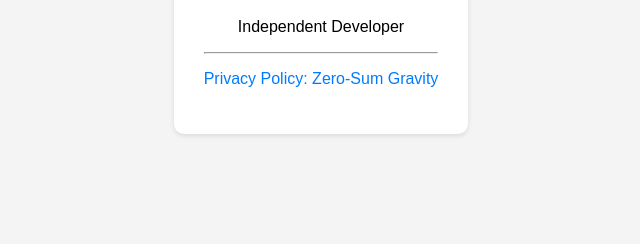
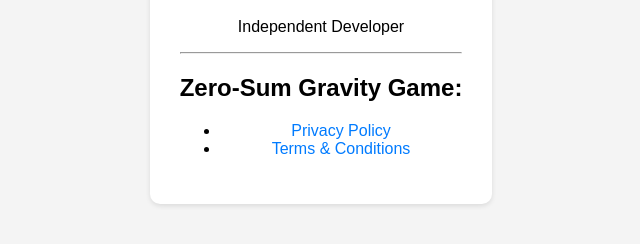
Before and after one commit to msemianin/msemianin.github.io, a plain HTML site: page index.html in a window 1280 px wide. Shown: the part 150-394 px from the top of the page, without its empty margins (319-959 px from the left). Drawn offline with Linux system fonts and the light colour scheme.

Commit message:
Update index.html

```diff
--- a/index.html
+++ b/index.html
@@ -13,7 +13,12 @@
         <h1>M. Semianin</h1>
         <p>Independent Developer</p>
         <hr>
-        <p><a href="/policies/zerosum/privacy-policy.html">Privacy Policy: Zero-Sum Gravity</a></p>
+        <p><h2>Zero-Sum Gravity Game:</h2></p>
+        <ul>
+            <li><a href="/policies/zerosum/privacy-policy.html">Privacy Policy</a></li>
+            <li><a href="/policies/zerosum/terms-and-conditions">Terms & Conditions</a></li>
+        </ul>
+
     </div>
 </body>
 </html>
```
